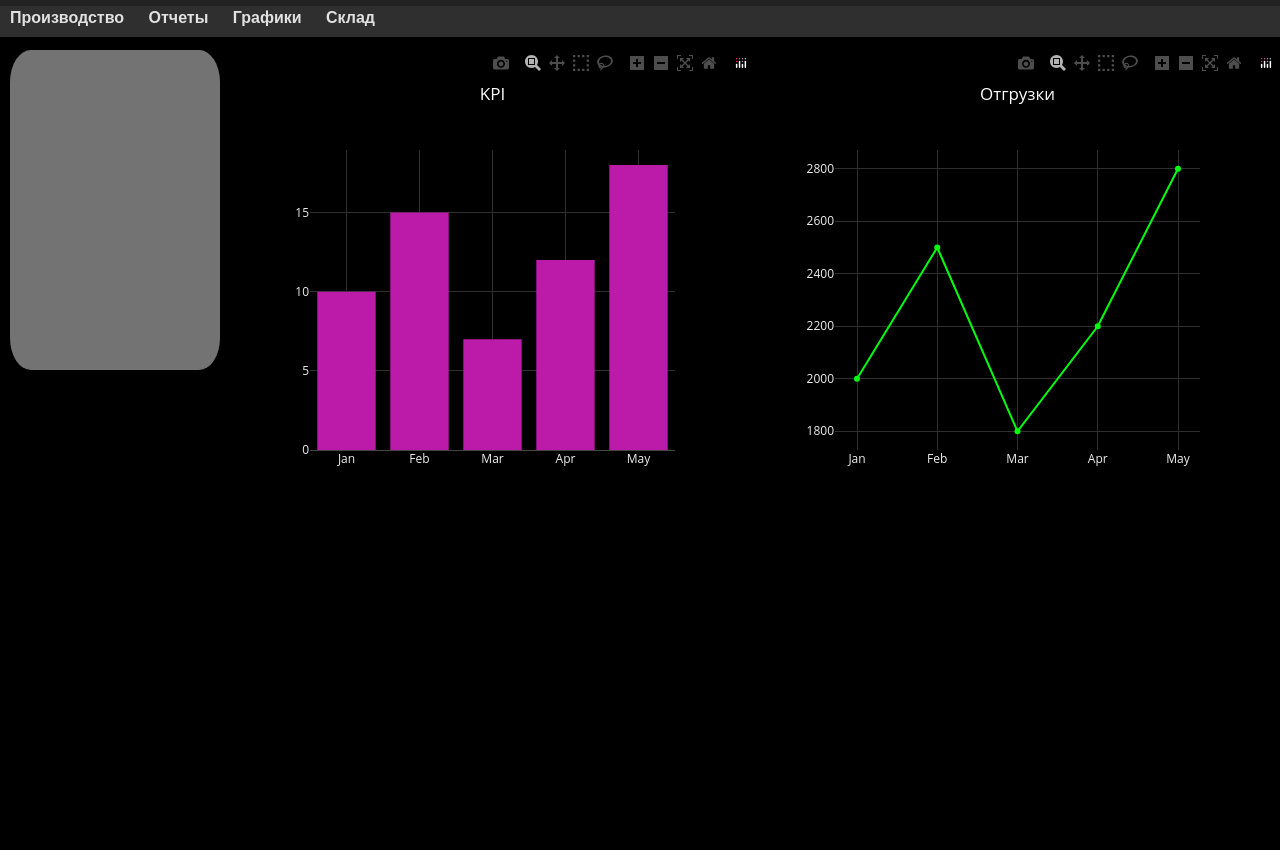
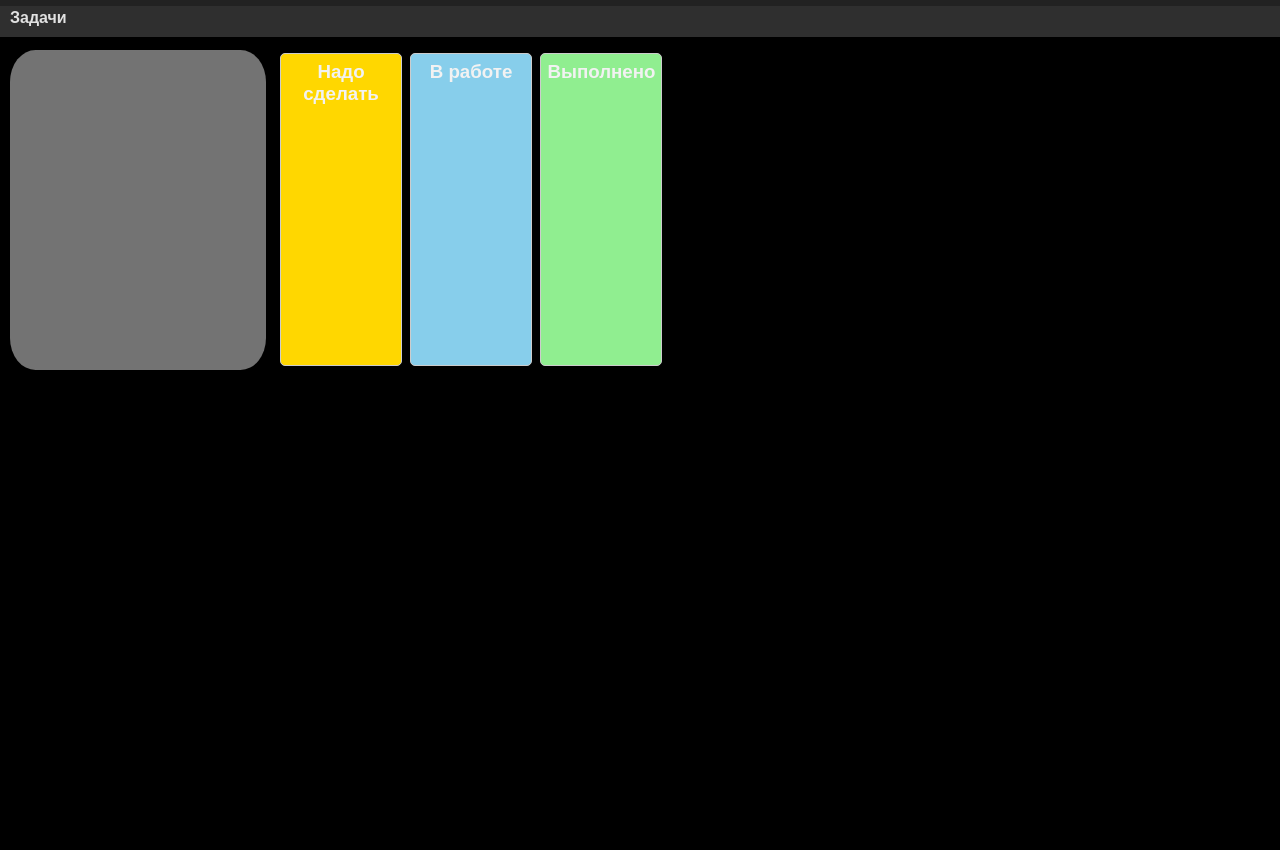
Before and after one commit to cbrekrut/ERP-Sistem, a Django app: page /erp/ in a window 1280 px wide. Shown: the part 32-882 px from the top of the page. After the commit the page ends 402 px from the top, so only its background shows below. Run offline with Django 4.2, Linux system fonts and the light colour scheme; some libraries are stand-ins or nearby versions; some web fonts are replaced.

Commit message:
ebanaya grid

```diff
--- a/system/erp/static/erp/erp.css
+++ b/system/erp/static/erp/erp.css
@@ -106,18 +106,21 @@ body {
 }
 .row {
     margin-top: 1%;
-    display: flex; /* Используем флексбокс для распределения элементов в строку */
-    height: 100%;
+    display: flex;
+    flex-grow: 8; /* Используем флексбокс для распределения элементов в строку */
+    width: 100%;
+    height: auto
 }
 .container {
     border-radius: 10%;
     background: #737373;
     width: 20%;
-    height: 40%;
+    height: 20rem;
     margin-left: 10px; /* Регулируем отступ слева по вашему усмотрению */
     margin-right: 10px; /* Отступ между контейнером и графиками */
     display: flex; /* Используем флексбокс для размещения элементов внутри контейнера */
     flex-direction: column; /* Располагаем элементы в столбец */
+    float: left;
 }
 
 .charts {
@@ -165,3 +168,36 @@ main {
     background-color: #000000;
     box-shadow: 0 0 10px rgba(0, 0, 0, 0.1);
 }
+
+.tasks {
+    display: grid;
+    grid-template-columns: 1fr 1fr 1fr;
+}
+
+.task-column {
+    flex: 1 1 100%;
+    padding: 5%;
+    margin: 3%;
+    border: 1px solid #ccc;
+    border-radius: 5px;
+    box-sizing: border-box;
+}
+
+#todo-column {
+    background-color: #ffd700; /* Цвет для столбца "Надо сделать" */
+}
+
+#in-progress-column {
+
+    background-color: #87ceeb; /* Цвет для столбца "В работе" */
+}
+
+#done-column {
+    background-color: #90ee90; /* Цвет для столбца "Выполнено" */
+}
+
+.task-column h3 {
+    text-align: center;
+    margin-bottom: 10px;
+    color:#f2f2f2;
+}
--- a/system/erp/templates/erp/erp.html
+++ b/system/erp/templates/erp/erp.html
@@ -6,12 +6,17 @@
 {% block content %}
 <main>
     <div class="menu">
+        {% if user.role == 'director' %}
         <ul>
             <li><a href="#production">Производство</a></li>
             <li><a href="#reports">Отчеты</a></li>
             <li><a href="#charts">Графики</a></li>
             <li><a href="#warehouse">Склад</a></li>
         </ul>
+        {% else %}
+        <ul>
+            <li><a href="#production">Задачи</a></li>
+        {% endif %}
     </div>
 
     <div class="row">
@@ -22,10 +27,33 @@
             <p class="position">{{ user.role }}</p>
         </div>
     </div>
+    {% if user.role == 'director' %}
                 <div class="charts">
                     <div id="kpi-chart"></div>
                     <div id="revenue-chart"></div>
+                    <!-- Добавьте код для других графиков по необходимости -->
                 </div>
+
+    {% else %}
+
+        <div class="tasks">
+            <div class="task-column" id="todo-column">
+                <h3>Надо сделать</h3>
+                <!-- Вставьте код для отображения задач в статусе "Надо сделать" -->
+                <!-- Например: <p>Задача 1</p>, <p>Задача 2</p>, ... -->
+            </div>
+            <div class="task-column" id="in-progress-column">
+                <h3>В работе</h3>
+                <!-- Вставьте код для отображения задач в статусе "В работе" -->
+                <!-- Например: <p>Задача 3</p>, <p>Задача 4</p>, ... -->
+            </div>
+            <div class="task-column" id="done-column">
+                <h3>Выполнено</h3>
+                <!-- Вставьте код для отображения задач в статусе "Выполнено" -->
+                <!-- Например: <p>Задача 5</p>, <p>Задача 6</p>, ... -->
+            </div>
+        </div>
+    {% endif %}
    </div>
    <script src="https://cdn.plot.ly/plotly-latest.min.js"></script>
     <script>
--- a/system/erp/views.py
+++ b/system/erp/views.py
@@ -10,6 +10,7 @@ def index(request):
 def erp(request):
     user = request.user  # Получаем текущего пользователя
     return render(request, 'erp/erp.html', {'user': user})
+
 
 def signup(request):
     if request.method == 'POST':
--- a/system/system/settings.py
+++ b/system/system/settings.py
@@ -105,7 +105,7 @@ USE_TZ = True
 # Static files (CSS, JavaScript, Images)
 # https://docs.djangoproject.com/en/4.2/howto/static-files/
 
-STATIC_URL = 'erp/static/'
+STATIC_URL = '/static/'
 STATIC_ROOT = 'static/'
 
 # Default primary key field type
```
Lines whose indentation alone changed are shown as unchanged.
